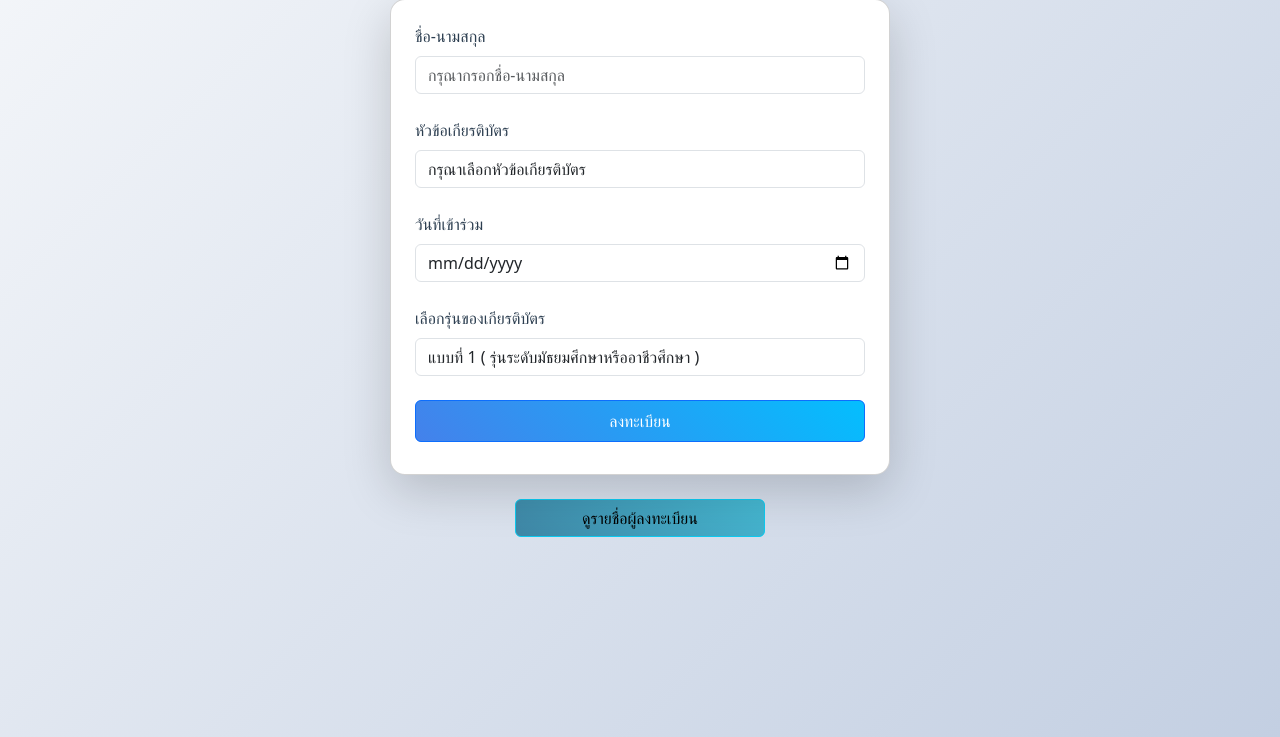
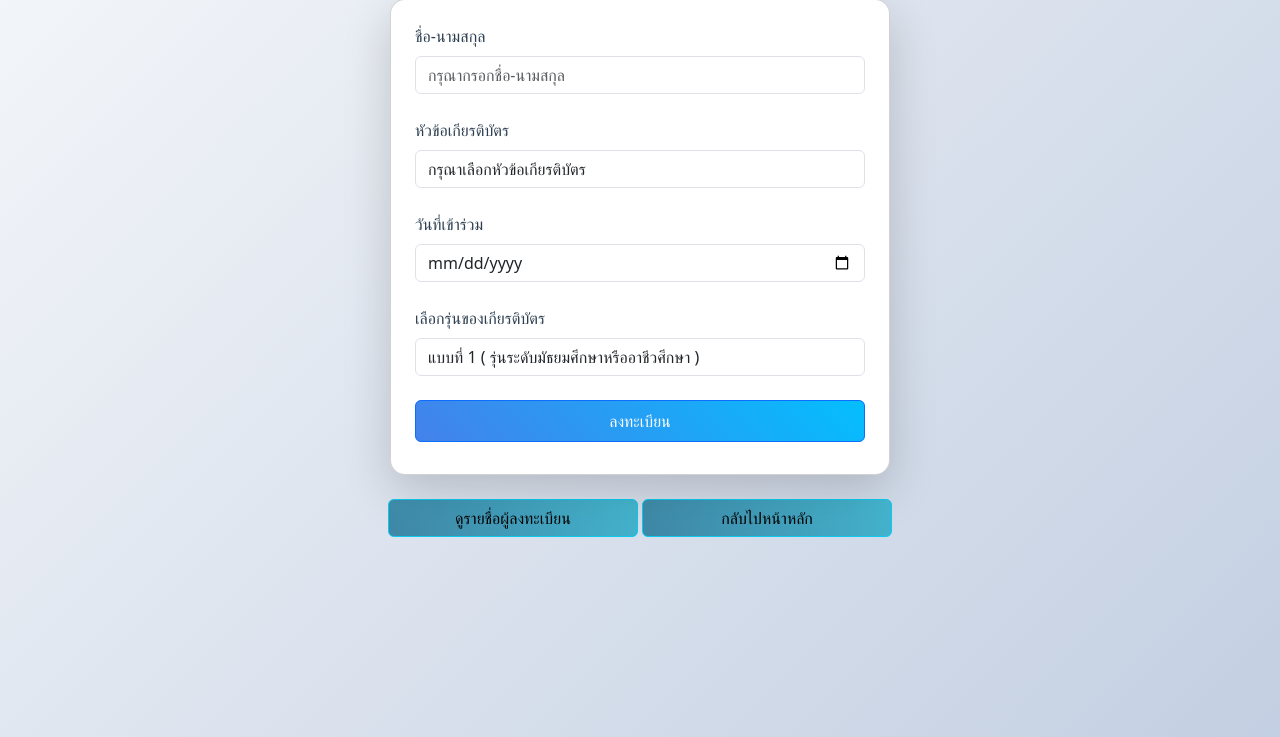
Before and after one commit to kihwchetsada/Certificate, a PHP site: page /backend-index.php in a window 1280 px wide. Shown: the part 111-848 px from the top of the page. Run offline with PHP 8.4, Linux system fonts and the light colour scheme.

Commit message:
เพิ่มปุ่มกลับ

```diff
--- a/backend-index.php
+++ b/backend-index.php
@@ -45,6 +45,7 @@
         </form>
         <div class="text-center mt-4">
             <a href="backend-list.php" class="btn btn-info" style="width: 250px;"> ดูรายชื่อผู้ลงทะเบียน</a>
+            <a href="../organizer_dashboard.php" class="btn btn-info" style="width: 250px;">กลับไปหน้าหลัก</a>
         </div>
     </div>
 </body>
```
